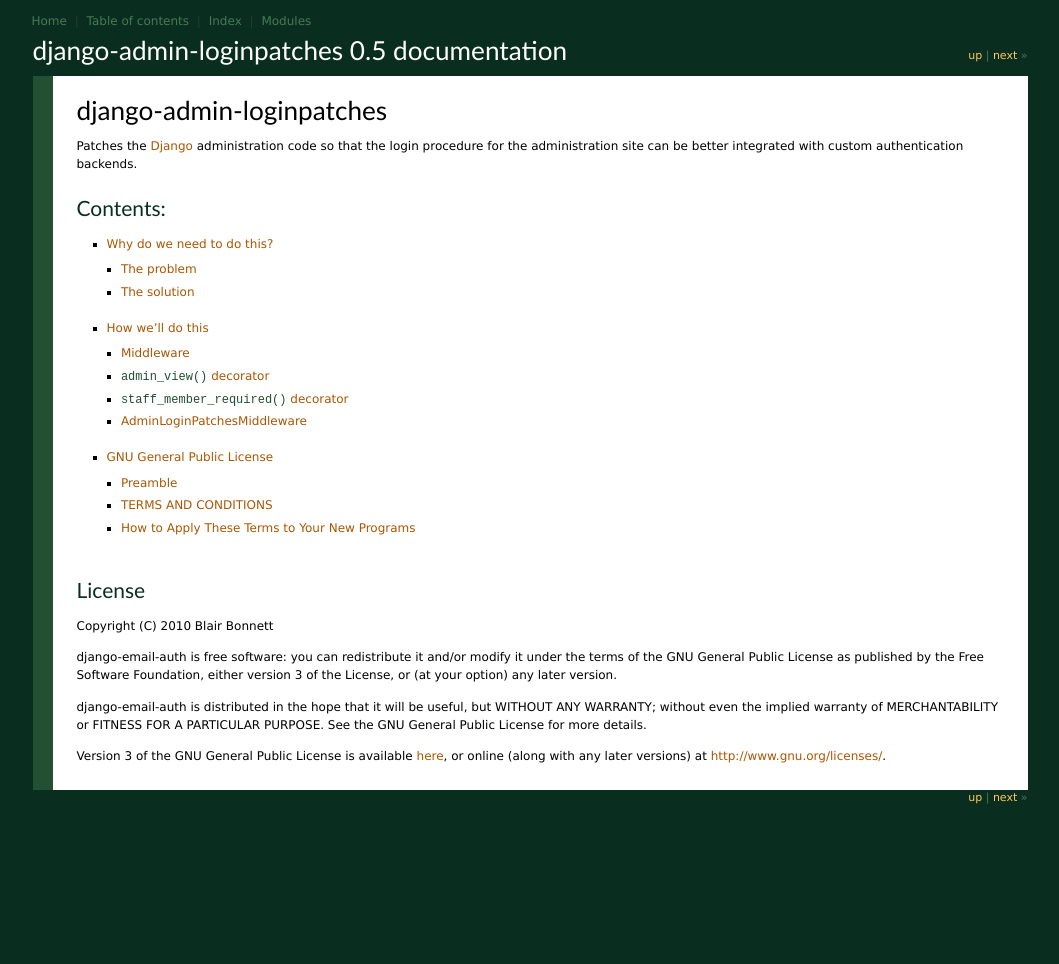
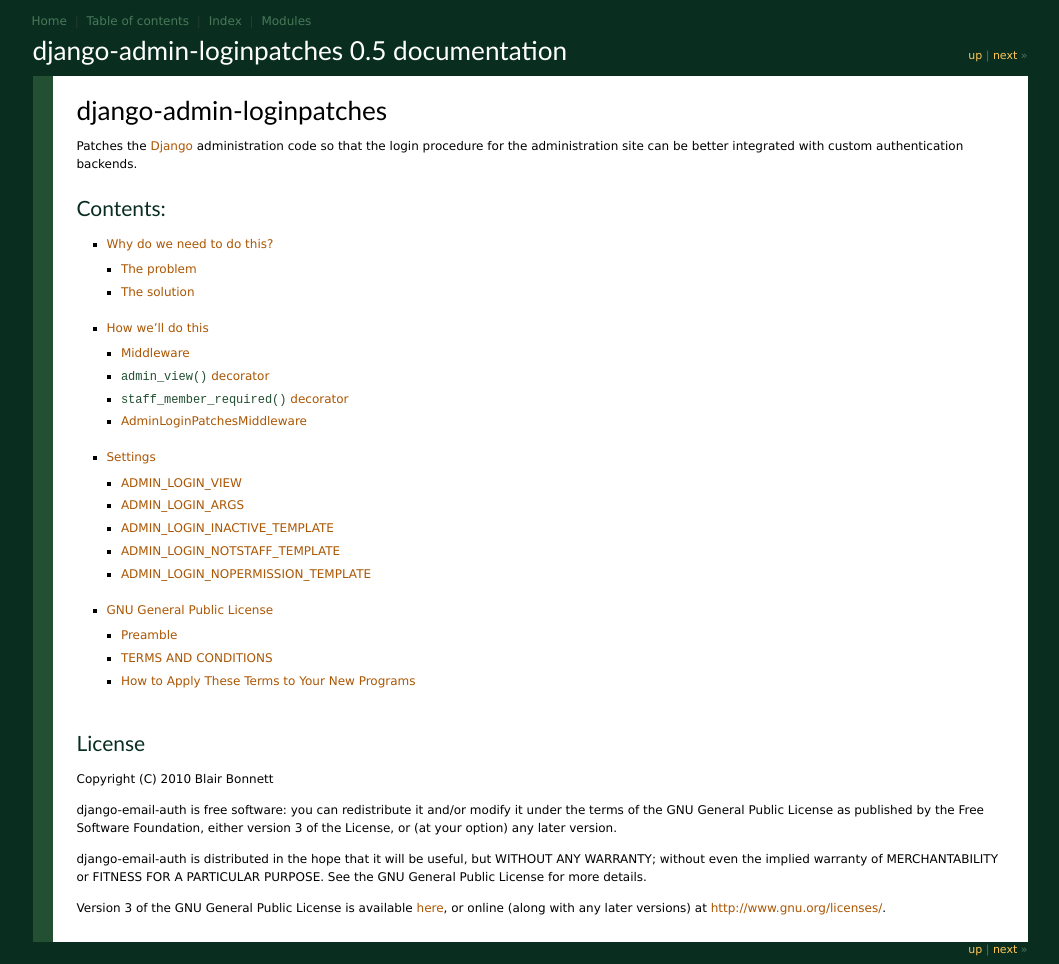
Before and after one commit to bcbnz/django-admin-loginpatches, a Sphinx documentation site: the page built from docs/index.rst, in a window 1280 px wide. Shown: the whole page, without its empty margins (110-1169 px from the left). Built offline with Sphinx 7.4.7, drawn with Linux system fonts in a browser that asks for light colours; before the commit the page ends 900 px from its top, so only the background shows below that; some of the changed lines change nothing that is shown.

Commit message:
Document the settings used in the project.

```diff
--- a/docs/index.rst
+++ b/docs/index.rst
@@ -16,6 +16,7 @@
 
    why
    how
+   settings
    gpl3
 
 License
--- /dev/null
+++ b/docs/settings.rst
@@ -0,0 +1,68 @@
+Settings
+========
+
+.. setting:: ADMIN_LOGIN_VIEW
+
+ADMIN_LOGIN_VIEW
+----------------
+
+Default: ``'django.contrib.auth.views.login'``
+
+This is the view that will be used to present the login form to the user when
+needed. It should be given as a string which represents an importable Django
+view.
+
+.. setting:: ADMIN_LOGIN_ARGS
+
+ADMIN_LOGIN_ARGS
+----------------
+
+Default: ``{}`` (Empty dictionary)
+
+A dictionary of keyword arguments to be passed to the login view whenever it is
+called.
+
+.. setting:: ADMIN_LOGIN_INACTIVE_TEMPLATE
+
+ADMIN_LOGIN_INACTIVE_TEMPLATE
+-----------------------------
+
+Default: ``'admin/inactive.html'``
+
+The name of the template to be rendered when the users account is inactive. The
+template is given both a :class:`RequestContext` and the following context:
+
+* ``title``: The title of the page
+* ``message``: A message explaining the problem.
+
+In theory, this template will never be used as a user with an inactive account
+should not be allowed to log in. However, it is present as an extra safety
+check.
+
+.. setting:: ADMIN_LOGIN_NOTSTAFF_TEMPLATE
+
+ADMIN_LOGIN_NOTSTAFF_TEMPLATE
+-----------------------------
+
+Default: ``'admin/not_staff.html'``
+
+The name of the template to be rendered when the user does not have the
+required staff status. The template is given both a :class:`RequestContext` and
+the following context:
+
+* ``title``: The title of the page
+* ``message``: A message explaining the problem.
+
+.. setting:: ADMIN_LOGIN_NOPERMISSION_TEMPLATE
+
+ADMIN_LOGIN_NOPERMISSION_TEMPLATE
+---------------------------------
+
+Default: ``'admin/permission_error.html'``
+
+The name of the template to be rendered when the user does not have the
+permission required to view the page. The template is given both a
+:class:`RequestContext` and the following context:
+
+* ``title``: The title of the page
+* ``message``: A message explaining the problem.
```
